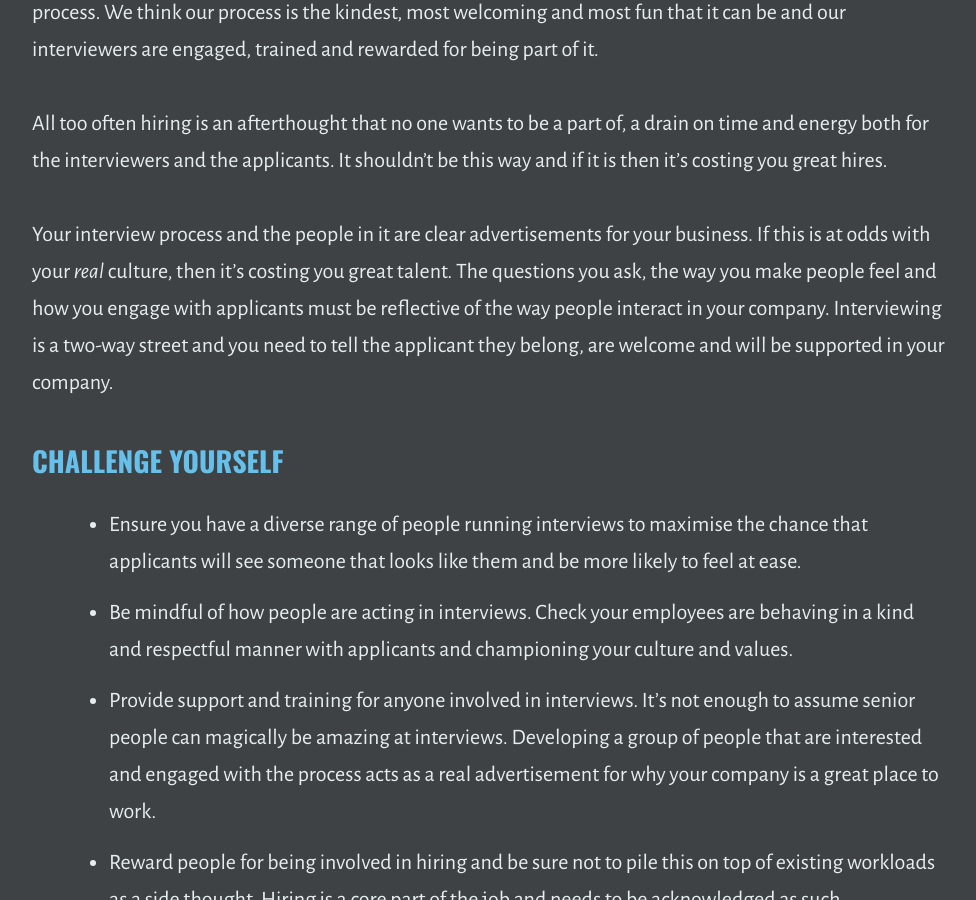
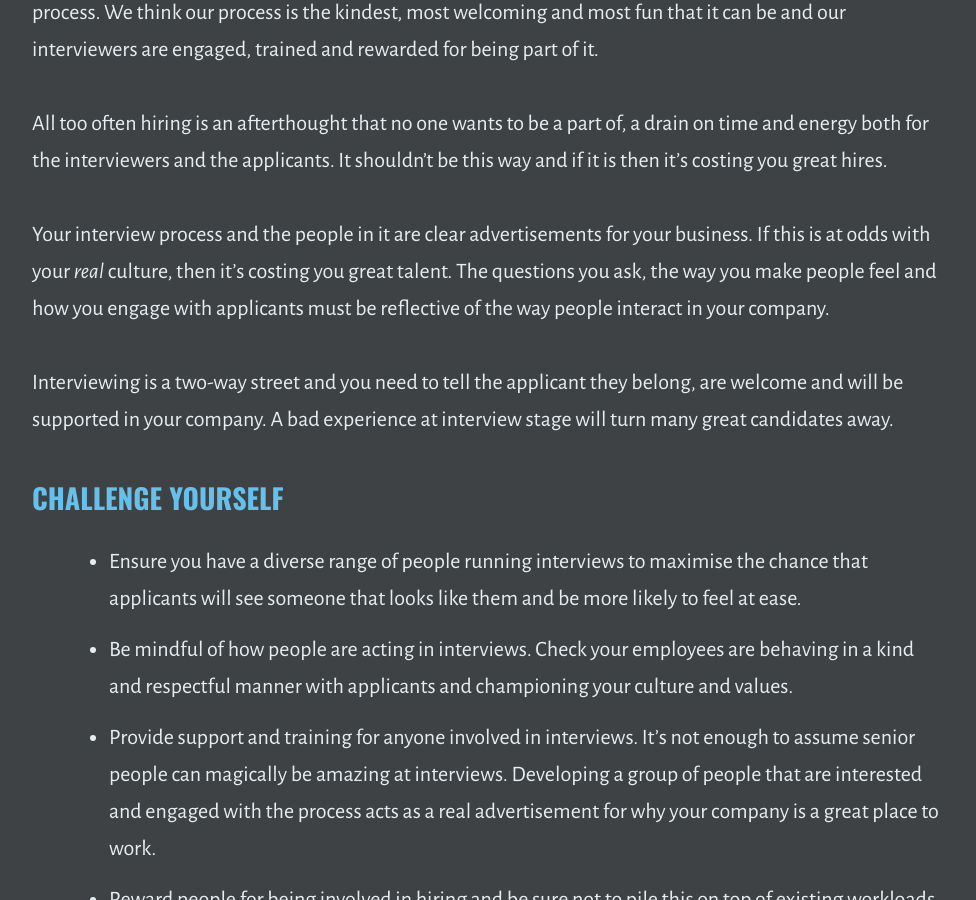
Before and after one commit to outragedpinkracoon/outragedpinkracoon.github.io, a Jekyll site: the page built from _posts/2021-04-27-other-companies-hiring-processes-are-costing-you-talent.md, in a window 1280 px wide and 900 px high, scrolled down 12410 px. Shown: the whole window, without its empty margins (149-1125 px from the left). Built offline with Jekyll 4.4.1, drawn with Linux system fonts in a browser that asks for light colours.

Commit message:
Extra blurb

```diff
--- a/_posts/2021-04-27-other-companies-hiring-processes-are-costing-you-talent.md
+++ b/_posts/2021-04-27-other-companies-hiring-processes-are-costing-you-talent.md
@@ -183,7 +183,9 @@ Compassionate hiring says interviewing is a skill and we pride ourselves on the
 All too often hiring is an afterthought that no one wants to be a part of, a drain on time and energy both for the interviewers and the applicants.
 It shouldn’t be this way and if it is then it’s costing you great hires.
 
-Your interview process and the people in it are clear advertisements for your business. If this is at odds with your _real_ culture, then it's costing you great talent. The questions you ask, the way you make people feel and how you engage with applicants must be reflective of the way people interact in your company. Interviewing is a two-way street and you need to tell the applicant they belong, are welcome and will be supported in your company.
+Your interview process and the people in it are clear advertisements for your business. If this is at odds with your _real_ culture, then it's costing you great talent. The questions you ask, the way you make people feel and how you engage with applicants must be reflective of the way people interact in your company.
+
+Interviewing is a two-way street and you need to tell the applicant they belong, are welcome and will be supported in your company. A bad experience at interview stage will turn many great candidates away.
 
 ### Challenge Yourself
 - Ensure you have a diverse range of people running interviews to maximise the chance that applicants will see someone that looks like them and be more likely to feel at ease.
```
